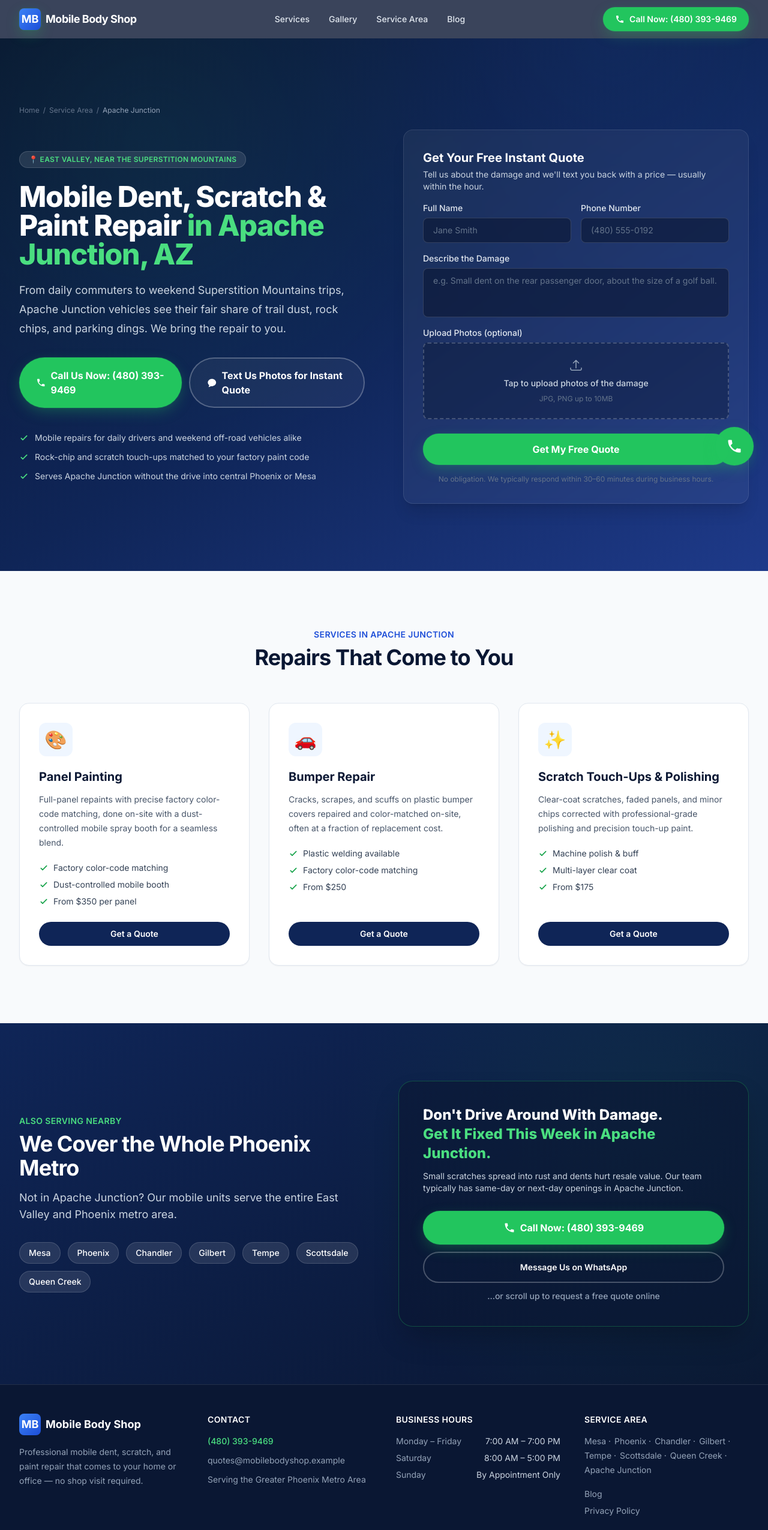
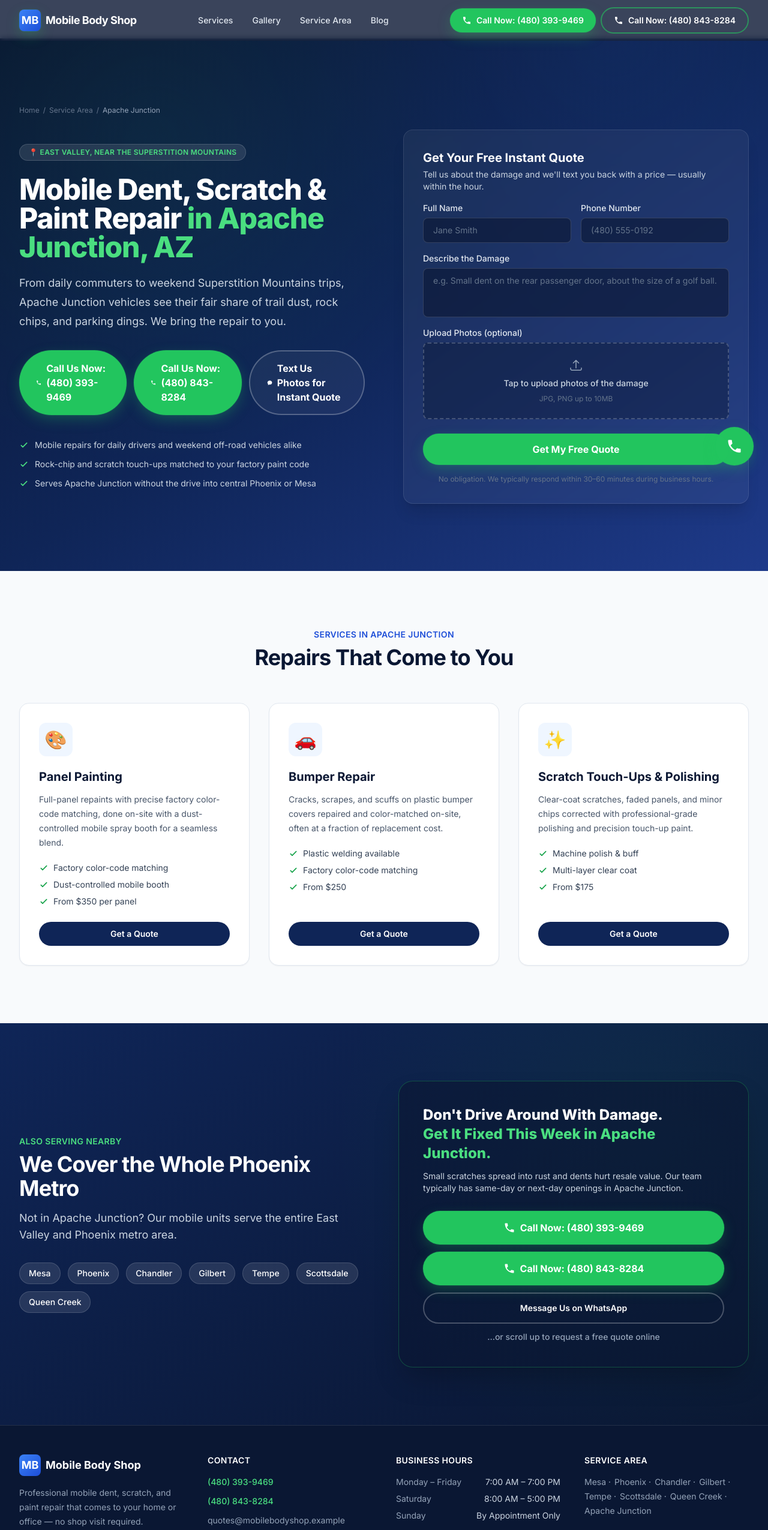
Before and after one commit to DarioSaaS/Mobile-Body-Shop, a Next.js app: page /service-area/apache-junction in a window 1280 px wide. Shown: the top 2551 px of the page at 60% size. Built offline with nearby package versions, Linux system fonts and the light colour scheme.

Commit message:
agregar fotos RV, parrafo fiberglass y segundo numero de telefono

```diff
--- a/src/app/blog/[slug]/page.tsx
+++ b/src/app/blog/[slug]/page.tsx
@@ -191,6 +191,12 @@ export default function BlogPostPage({ params }: BlogPostPageProps) {
                 Call {siteConfig.phoneDisplay}
               </a>
               <a
+                href={telHref(siteConfig.phoneRaw2)}
+                className="inline-flex items-center justify-center gap-2 rounded-full bg-cta-500 px-5 py-2.5 text-sm font-bold text-white shadow-glow hover:bg-cta-600"
+              >
+                Call {siteConfig.phoneDisplay2}
+              </a>
+              <a
                 href={smsHref(
                   siteConfig.smsRaw,
                   "Hi! I read your blog and would like a repair quote."
--- a/src/app/blog/page.tsx
+++ b/src/app/blog/page.tsx
@@ -72,12 +72,20 @@ export default function BlogIndexPage() {
               Skip the research — send us a photo and we&apos;ll give you a
               straight answer and a free quote, usually within the hour.
             </p>
-            <a
-              href={telHref(siteConfig.phoneRaw)}
-              className="mt-2 inline-flex items-center justify-center gap-2 rounded-full bg-cta-500 px-7 py-3.5 text-base font-bold text-white shadow-glow transition-colors hover:bg-cta-600"
-            >
-              Call {siteConfig.phoneDisplay}
-            </a>
+            <div className="mt-2 flex flex-col gap-3 sm:flex-row">
+              <a
+                href={telHref(siteConfig.phoneRaw)}
+                className="inline-flex items-center justify-center gap-2 rounded-full bg-cta-500 px-7 py-3.5 text-base font-bold text-white shadow-glow transition-colors hover:bg-cta-600"
+              >
+                Call {siteConfig.phoneDisplay}
+              </a>
+              <a
+                href={telHref(siteConfig.phoneRaw2)}
+                className="inline-flex items-center justify-center gap-2 rounded-full bg-cta-500 px-7 py-3.5 text-base font-bold text-white shadow-glow transition-colors hover:bg-cta-600"
+              >
+                Call {siteConfig.phoneDisplay2}
+              </a>
+            </div>
           </div>
         </div>
       </section>
--- a/src/app/page.tsx
+++ b/src/app/page.tsx
@@ -53,6 +53,12 @@ export default function HomePage() {
                 technicians come to your home or office and repair dents,
                 scratches, and bumper damage in hours — not days.
               </p>
+              <p className="mt-3 max-w-xl text-lg leading-8 text-slate-300">
+                We also repair fiberglass panels and components — from
+                cracks and stress fractures to full gelcoat refinishing —
+                restoring structural integrity and a seamless
+                factory-matched finish.
+              </p>
 
               <div className="mt-8 flex flex-col gap-3 sm:flex-row">
                 <a
@@ -61,6 +67,13 @@ export default function HomePage() {
                 >
                   <PhoneIcon className="h-5 w-5" />
                   Call Us Now: {siteConfig.phoneDisplay}
+                </a>
+                <a
+                  href={telHref(siteConfig.phoneRaw2)}
+                  className="inline-flex items-center justify-center gap-2 rounded-full bg-cta-500 px-7 py-4 text-base font-bold text-white shadow-glow transition-transform hover:scale-[1.02] hover:bg-cta-600"
+                >
+                  <PhoneIcon className="h-5 w-5" />
+                  Call Us Now: {siteConfig.phoneDisplay2}
                 </a>
                 <a
                   href={smsHref(
@@ -217,6 +230,13 @@ export default function HomePage() {
                   Call Now: {siteConfig.phoneDisplay}
                 </a>
                 <a
+                  href={telHref(siteConfig.phoneRaw2)}
+                  className="inline-flex items-center justify-center gap-2 rounded-full bg-cta-500 px-6 py-4 text-base font-bold text-white shadow-glow transition-transform hover:scale-[1.02] hover:bg-cta-600"
+                >
+                  <PhoneIcon className="h-5 w-5" />
+                  Call Now: {siteConfig.phoneDisplay2}
+                </a>
+                <a
                   href={whatsappHref(
                     siteConfig.whatsappRaw,
                     "Hi! I'd like a repair quote."
--- a/src/app/privacy-policy/page.tsx
+++ b/src/app/privacy-policy/page.tsx
@@ -109,7 +109,8 @@ export default function PrivacyPolicyPage() {
         </h2>
         <p>
           If you have questions about this Privacy Policy, please contact us
-          at {siteConfig.email} or call {siteConfig.phoneDisplay}.
+          at {siteConfig.email} or call {siteConfig.phoneDisplay} or{" "}
+          {siteConfig.phoneDisplay2}.
         </p>
       </div>
     </section>
--- a/src/app/service-area/[city]/page.tsx
+++ b/src/app/service-area/[city]/page.tsx
@@ -151,6 +151,13 @@ export default function ServiceAreaCityPage({ params }: CityPageProps) {
                 >
                   <PhoneIcon className="h-5 w-5" />
                   Call Us Now: {siteConfig.phoneDisplay}
+                </a>
+                <a
+                  href={telHref(siteConfig.phoneRaw2)}
+                  className="inline-flex items-center justify-center gap-2 rounded-full bg-cta-500 px-7 py-4 text-base font-bold text-white shadow-glow transition-transform hover:scale-[1.02] hover:bg-cta-600"
+                >
+                  <PhoneIcon className="h-5 w-5" />
+                  Call Us Now: {siteConfig.phoneDisplay2}
                 </a>
                 <a
                   href={smsHref(
@@ -320,6 +327,13 @@ export default function ServiceAreaCityPage({ params }: CityPageProps) {
                   Call Now: {siteConfig.phoneDisplay}
                 </a>
                 <a
+                  href={telHref(siteConfig.phoneRaw2)}
+                  className="inline-flex items-center justify-center gap-2 rounded-full bg-cta-500 px-6 py-4 text-base font-bold text-white shadow-glow transition-transform hover:scale-[1.02] hover:bg-cta-600"
+                >
+                  <PhoneIcon className="h-5 w-5" />
+                  Call Now: {siteConfig.phoneDisplay2}
+                </a>
+                <a
                   href={whatsappHref(
                     siteConfig.whatsappRaw,
                     `Hi! I'd like a repair quote in ${city.name}.`
--- a/src/app/service-area/page.tsx
+++ b/src/app/service-area/page.tsx
@@ -61,12 +61,20 @@ export default function ServiceAreaIndexPage() {
               list. Give us a call and we&apos;ll let you know if we can come
               to you.
             </p>
-            <a
-              href={telHref(siteConfig.phoneRaw)}
-              className="mt-2 inline-flex items-center justify-center gap-2 rounded-full bg-cta-500 px-7 py-3.5 text-base font-bold text-white shadow-glow transition-colors hover:bg-cta-600"
-            >
-              Call {siteConfig.phoneDisplay}
-            </a>
+            <div className="mt-2 flex flex-col gap-3 sm:flex-row">
+              <a
+                href={telHref(siteConfig.phoneRaw)}
+                className="inline-flex items-center justify-center gap-2 rounded-full bg-cta-500 px-7 py-3.5 text-base font-bold text-white shadow-glow transition-colors hover:bg-cta-600"
+              >
+                Call {siteConfig.phoneDisplay}
+              </a>
+              <a
+                href={telHref(siteConfig.phoneRaw2)}
+                className="inline-flex items-center justify-center gap-2 rounded-full bg-cta-500 px-7 py-3.5 text-base font-bold text-white shadow-glow transition-colors hover:bg-cta-600"
+              >
+                Call {siteConfig.phoneDisplay2}
+              </a>
+            </div>
           </div>
         </div>
       </section>
--- a/src/components/BeforeAfterGallery.tsx
+++ b/src/components/BeforeAfterGallery.tsx
@@ -88,6 +88,16 @@ export const standaloneGalleryItems: StandaloneGalleryItem[] = [
     id: "rv-side-panel",
     title: "RV Side Panel & Decal Repair",
     image: "/images/gallery/rv-side-panel.jpg",
+  },
+  {
+    id: "rv-front-cap-refinish",
+    title: "Motorhome Fiberglass Front Cap Refinish",
+    image: "/images/gallery/rv-front-cap-refinish.jpg",
+  },
+  {
+    id: "rv-front-cap-refinish-detail",
+    title: "Fiberglass Front Cap Repair — Detail View",
+    image: "/images/gallery/rv-front-cap-refinish-detail.jpg",
   },
 ];
 
--- a/src/components/ContactWidget.tsx
+++ b/src/components/ContactWidget.tsx
@@ -17,6 +17,14 @@ const contactOptions = [
     label: "Call Now",
     sublabel: siteConfig.phoneDisplay,
     href: telHref(siteConfig.phoneRaw),
+    className: "bg-cta-500 hover:bg-cta-600",
+    icon: PhoneIcon,
+  },
+  {
+    key: "call2",
+    label: "Call Now",
+    sublabel: siteConfig.phoneDisplay2,
+    href: telHref(siteConfig.phoneRaw2),
     className: "bg-cta-500 hover:bg-cta-600",
     icon: PhoneIcon,
   },
--- a/src/components/Footer.tsx
+++ b/src/components/Footer.tsx
@@ -37,6 +37,14 @@ export default function Footer() {
                   className="font-medium text-cta-400 hover:text-cta-300"
                 >
                   {siteConfig.phoneDisplay}
+                </a>
+              </li>
+              <li>
+                <a
+                  href={telHref(siteConfig.phoneRaw2)}
+                  className="font-medium text-cta-400 hover:text-cta-300"
+                >
+                  {siteConfig.phoneDisplay2}
                 </a>
               </li>
               <li className="text-slate-400">{siteConfig.email}</li>
--- a/src/components/Navbar.tsx
+++ b/src/components/Navbar.tsx
@@ -55,13 +55,20 @@ export default function Navbar() {
         </div>
 
         {/* Desktop CTA */}
-        <div className="hidden md:block">
+        <div className="hidden items-center gap-2 md:flex">
           <a
             href={telHref(siteConfig.phoneRaw)}
             className="inline-flex items-center gap-2 rounded-full bg-cta-500 px-5 py-2.5 text-sm font-semibold text-white shadow-glow transition-colors hover:bg-cta-600"
           >
             <PhoneIcon className="h-4 w-4" />
             Call Now: {siteConfig.phoneDisplay}
+          </a>
+          <a
+            href={telHref(siteConfig.phoneRaw2)}
+            className="inline-flex items-center gap-2 rounded-full border-2 border-cta-500/60 px-5 py-2.5 text-sm font-semibold text-white transition-colors hover:bg-white/10"
+          >
+            <PhoneIcon className="h-4 w-4" />
+            Call Now: {siteConfig.phoneDisplay2}
           </a>
         </div>
 
@@ -71,6 +78,14 @@ export default function Navbar() {
             href={telHref(siteConfig.phoneRaw)}
             className="inline-flex items-center gap-1.5 rounded-full bg-cta-500 px-3 py-2 text-xs font-semibold text-white shadow-glow"
             aria-label="Call now"
+          >
+            <PhoneIcon className="h-3.5 w-3.5" />
+            Call
+          </a>
+          <a
+            href={telHref(siteConfig.phoneRaw2)}
+            className="inline-flex items-center gap-1.5 rounded-full border-2 border-cta-500/60 px-3 py-2 text-xs font-semibold text-white"
+            aria-label="Call now (second number)"
           >
             <PhoneIcon className="h-3.5 w-3.5" />
             Call
--- a/src/lib/site-config.ts
+++ b/src/lib/site-config.ts
@@ -8,6 +8,8 @@ export const siteConfig = {
   tagline: "Mesa & Phoenix's Mobile Dent, Scratch & Paint Repair Specialists",
   phoneDisplay: "(480) 393-9469",
   phoneRaw: "+14803939469",
+  phoneDisplay2: "(480) 843-8284",
+  phoneRaw2: "+14808438284",
   smsRaw: "+14803939469",
   whatsappRaw: "14803939469",
   email: "quotes@mobilebodyshop.example",
```
Also changed, not shown: public/images/gallery/rv-front-cap-refinish-detail.jpg (added), public/images/gallery/rv-front-cap-refinish.jpg (added).
